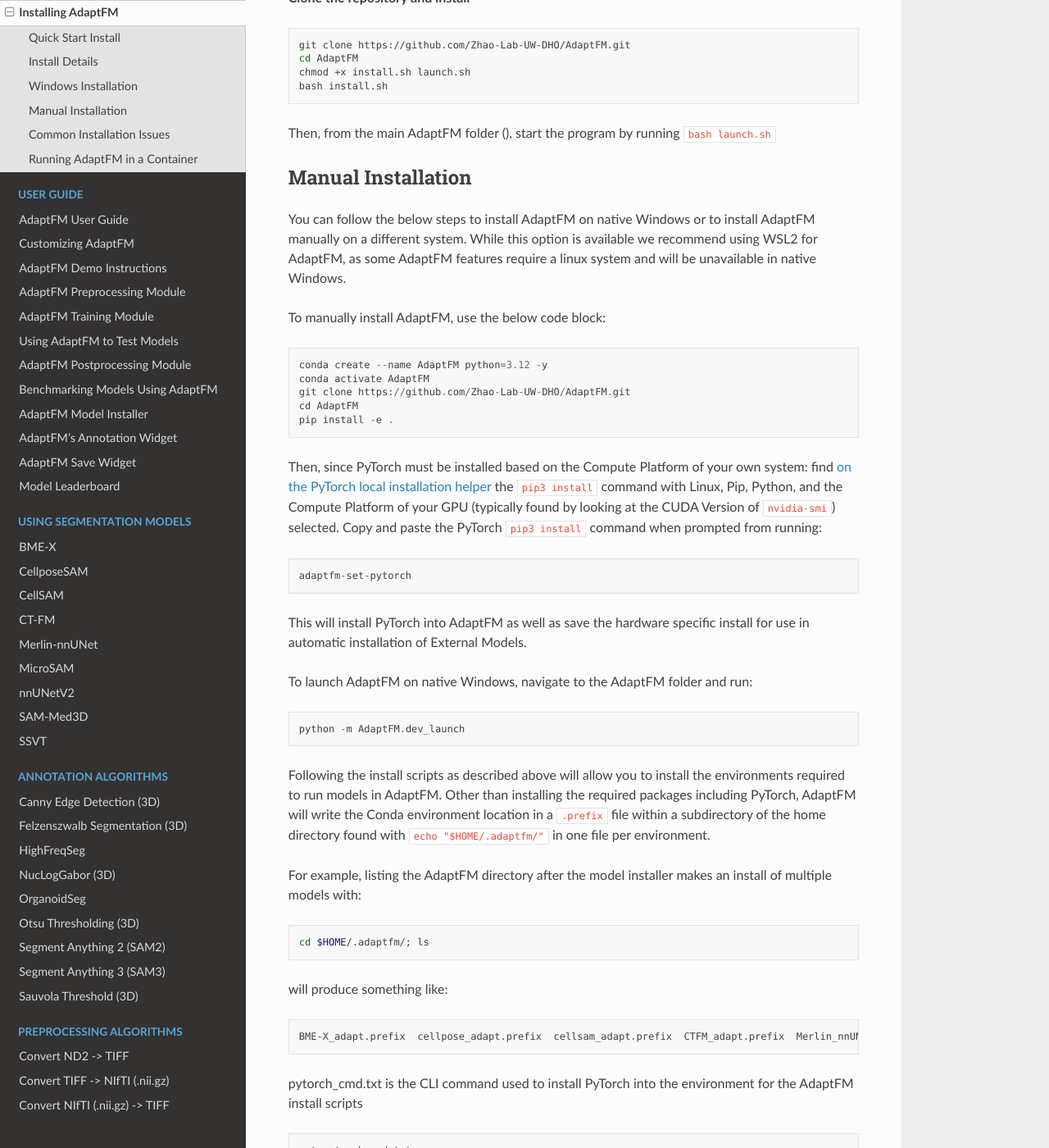
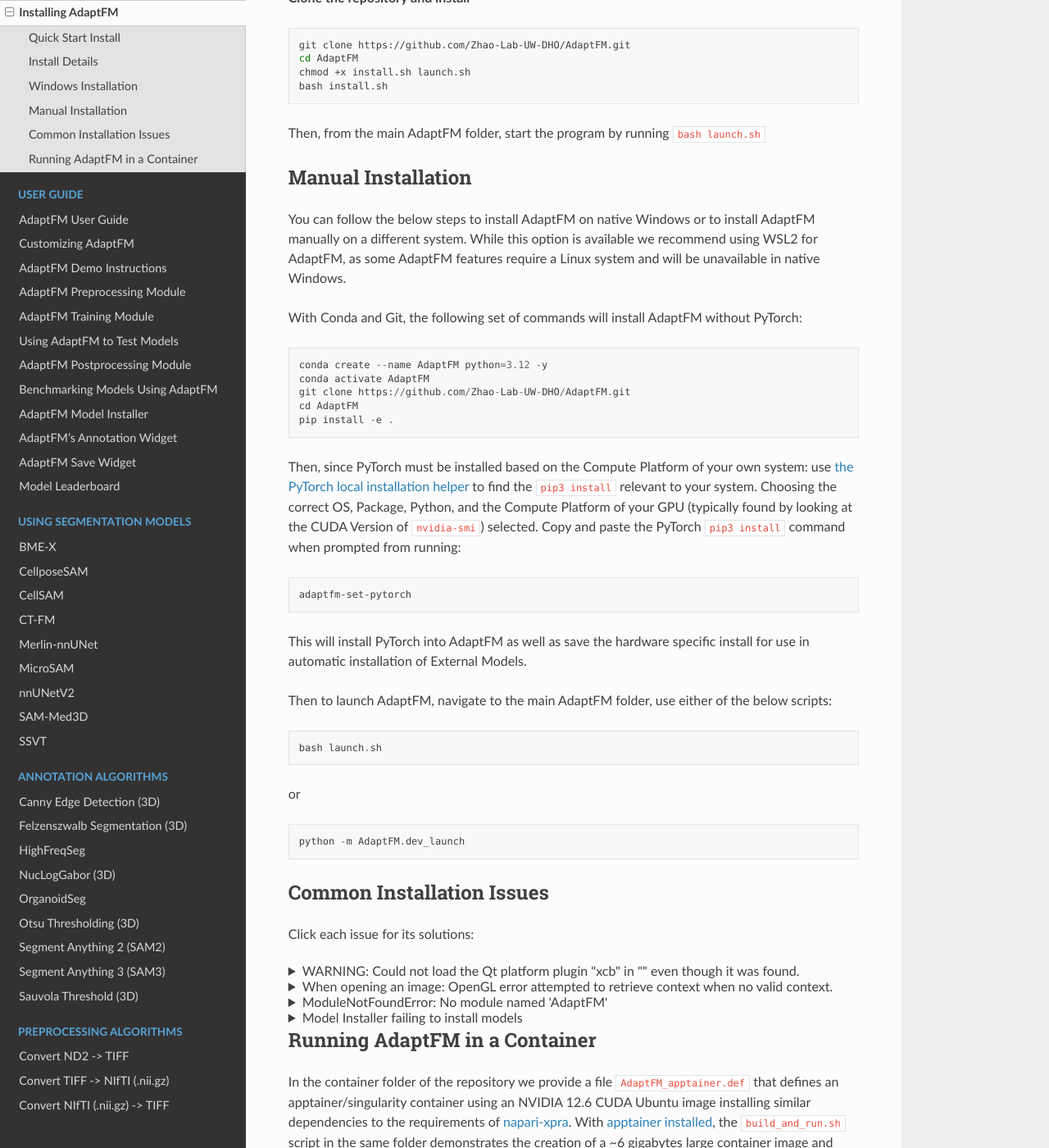
Before and after one commit to Zhao-Lab-UW-DHO/AdaptFM, a Sphinx documentation site: the page built from docs/getting-started/install-details.md, in a window 1280 px wide and 1400 px high, scrolled down 1204 px. Shown: the whole window at 82% size. Built offline with Sphinx 7.4.7 and the Read the Docs theme 3.1.0, drawn with Linux system fonts in a browser that asks for light colours; some of the changed text lies outside the part shown.

Commit message:
update documentation

````diff
--- a/docs/getting-started/install-details.md
+++ b/docs/getting-started/install-details.md
@@ -17,11 +17,11 @@ AdaptFM runs other environments for different models using subprocess such as `c
 You can use AdaptFM on Windows in 2 ways:
 
 1. Through Windows Subsystem For Linux (Recommended)
-2. [Native Windows](#manual-installation) - to install, it is the same steps as our manual installation instructions
+2. [Native Windows](#manual-installation) - to install, follow the same steps as our manual installation instructions
 
 ***The best way to use AdaptFM on a Windows systems is with [Windows Subsystem For Linux 2](https://learn.microsoft.com/en-us/windows/wsl/install). Certain AdaptFM features (e.g. SAM2 and SAM3) require a linux system. Installation on Native Windows is possible, but not recommended, as these core features will not be available.***
 
-Use the above link with step-by-step instructions on installing WSL2. Briefly, it involves running the below command as an adminstrator from the PowerShell command line
+Use the above link with step-by-step instructions on installing WSL2. Briefly, it involves running the below command as an administrator from the PowerShell command line
 
 ```
 wsl --install
@@ -36,13 +36,13 @@ cd AdaptFM
 chmod +x install.sh launch.sh
 bash install.sh
 ```
-Then, from the main AdaptFM folder (), start the program by running `bash launch.sh`
+Then, from the main AdaptFM folder, start the program by running `bash launch.sh`
 
 ## Manual Installation
 
-You can follow the below steps to install AdaptFM on native Windows or to install AdaptFM manually on a different system. While this option is available we recommend using WSL2 for AdaptFM, as some AdaptFM features require a linux system and will be unavailable in native Windows.
+You can follow the below steps to install AdaptFM on native Windows or to install AdaptFM manually on a different system. While this option is available we recommend using WSL2 for AdaptFM, as some AdaptFM features require a Linux system and will be unavailable in native Windows.
 
-To manually install AdaptFM, use the below code block:
+With Conda and Git, the following set of commands will install AdaptFM without PyTorch:
 
 ```
 conda create --name AdaptFM python=3.12 -y
@@ -52,41 +52,22 @@ cd AdaptFM
 pip install -e .
 ```
 
-Then, since PyTorch must be installed based on the Compute Platform of your own system: find [on the PyTorch local installation helper](https://pytorch.org/get-started/locally/) the `pip3 install` command with Linux, Pip, Python, and the Compute Platform of your GPU (typically found by looking at the CUDA Version of `nvidia-smi`) selected. Copy and paste the PyTorch `pip3 install` command when prompted from running:
+Then, since PyTorch must be installed based on the Compute Platform of your own system: use [the PyTorch local installation helper](https://pytorch.org/get-started/locally/) to find the `pip3 install` relevant to your system. Choosing the correct OS, Package, Python, and the Compute Platform of your GPU (typically found by looking at the CUDA Version of `nvidia-smi`) selected. Copy and paste the PyTorch `pip3 install` command when prompted from running:
 ```bash
 adaptfm-set-pytorch
 ```
 This will install PyTorch into AdaptFM as well as save the hardware specific install for use in automatic installation of External Models.
 
-To launch AdaptFM on native Windows, navigate to the AdaptFM folder and run:
+Then to launch AdaptFM, navigate to the main AdaptFM folder, use either of the below scripts:
 
+```
+bash launch.sh
+```
+or
 ```
 python -m AdaptFM.dev_launch
 ```
 
-Following the install scripts as described above will allow you to install the environments required to run models in AdaptFM. Other than installing the required packages including PyTorch, AdaptFM will write the Conda environment location in a `.prefix` file within a subdirectory of the home directory found with `echo "$HOME/.adaptfm/"` in one file per environment.
-
-For example, listing the AdaptFM directory after the model installer makes an install of multiple models with:
-```bash
-cd $HOME/.adaptfm/; ls
-```
-will produce something like:
-```bash
-BME-X_adapt.prefix  cellpose_adapt.prefix  cellsam_adapt.prefix  CTFM_adapt.prefix  Merlin_nnUNet_adapt.prefix  micro-sam_adapt.prefix  nnUNet_adapt.prefix  pytorch_cmd.txt  usegment3d_adapt.prefix
-```
-pytorch_cmd.txt is the CLI command used to install PyTorch into the environment for the AdaptFM install scripts
-```bash
-cat pytorch_cmd.txt
-```
-gives `pip3 install torch torchvision --index-url https://download.pytorch.org/whl/cu132` for a system with CUDA version >13.1.
-
-and the prefix files should give the same Conda prefix found in `conda info --envs`
-```bash
-cat cellsam_adapt.prefix
-```
-gives `/home/<username>/<conda install folder>/envs/<env name>`
-
-Critically **the names of the Conda environments are important** and found in the install script, as the Conda environment name is used in the AdaptFM model registry to recognize the environment to run.
 ## Common Installation Issues
 
 Click each issue for its solutions:
@@ -119,6 +100,46 @@ ModuleNotFoundError: No module named 'AdaptFM'
 This happens when the AdaptFM code repository is not in the PYTHONPATH environment variable which is used by python to search when importing modules. To fix this, ensure that AdaptFM is launched from the root of the AdaptFM repository, e.g. running `ls` or `dir` should show the files `pyproject.toml` and `launch.sh` as well as folders `AdaptFM` and `docs`.
 </details>
 
+<details>
+<summary>
+Model Installer failing to install models
+</summary>
+<br/>
+
+This can happen if running an installation on a non-linux-based system. You can manually install models by navigating to the AdaptFM folder > pyproject.toml and locate the install script for the model. It should have the format
+
+```
+conda activate AdaptFM
+adaptfm-install-MODEL
+```
+
+Following the install scripts as described above will allow you to install the environments required to run models in AdaptFM. If that still doesn't work, you can navigate to the install script (AdaptFM > install) to see how we installed the model. AdaptFM generally writes the Conda environment location in a `.prefix` file within a subdirectory of the home directory found with `echo "$HOME/.adaptfm/"` in one file per environment.
+
+For example, listing the AdaptFM directory after the model installer makes an install of multiple models with:
+```bash
+cd $HOME/.adaptfm/; ls
+```
+will produce something like:
+```bash
+BME-X_adapt.prefix  cellpose_adapt.prefix  cellsam_adapt.prefix  CTFM_adapt.prefix  Merlin_nnUNet_adapt.prefix  micro-sam_adapt.prefix  nnUNet_adapt.prefix  pytorch_cmd.txt  usegment3d_adapt.prefix
+```
+pytorch_cmd.txt is the CLI command used to install PyTorch into the environment for the AdaptFM install scripts
+```bash
+cat pytorch_cmd.txt
+```
+gives `pip3 install torch torchvision --index-url https://download.pytorch.org/whl/cu132` for a system with CUDA version >13.1.
+
+and the prefix files should give the same Conda prefix found in `conda info --envs`
+```bash
+cat cellsam_adapt.prefix
+```
+gives `/home/<username>/<conda install folder>/envs/<env name>`
+
+Critically **the names of the Conda environments are important** and found in the install script, as the Conda environment name is used in the AdaptFM model registry to recognize the environment to run.
+
+
+</details>
+
 
 ## Running AdaptFM in a Container
 
````
Also changed, not shown: docs/getting-started/quick-start.md (+1 -1 lines).
